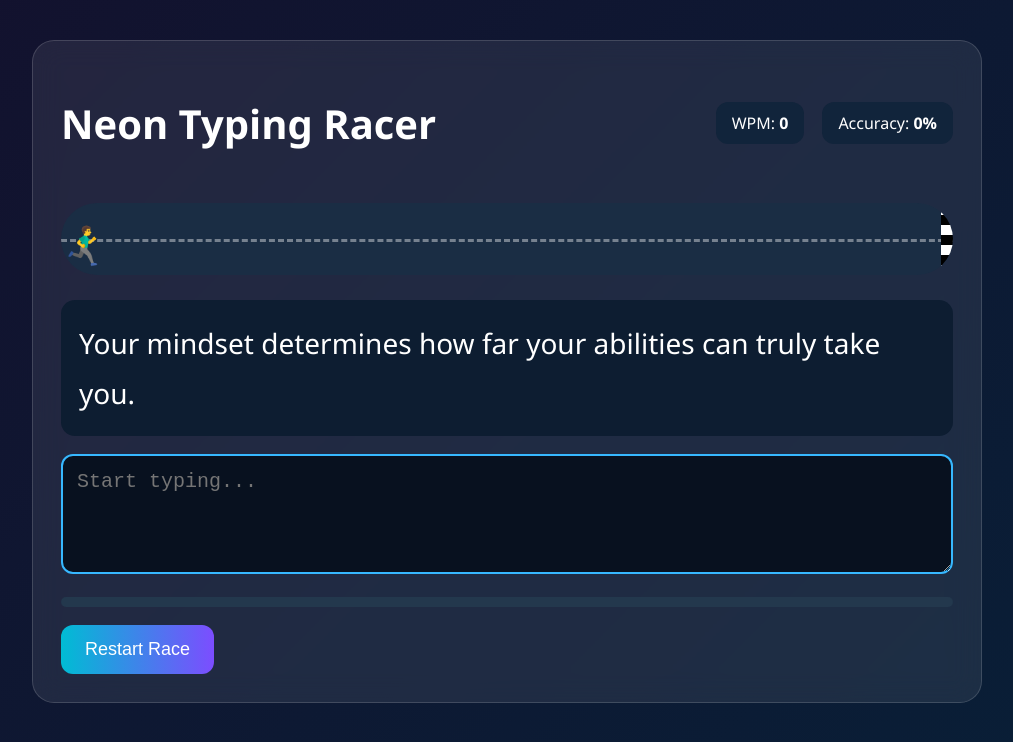
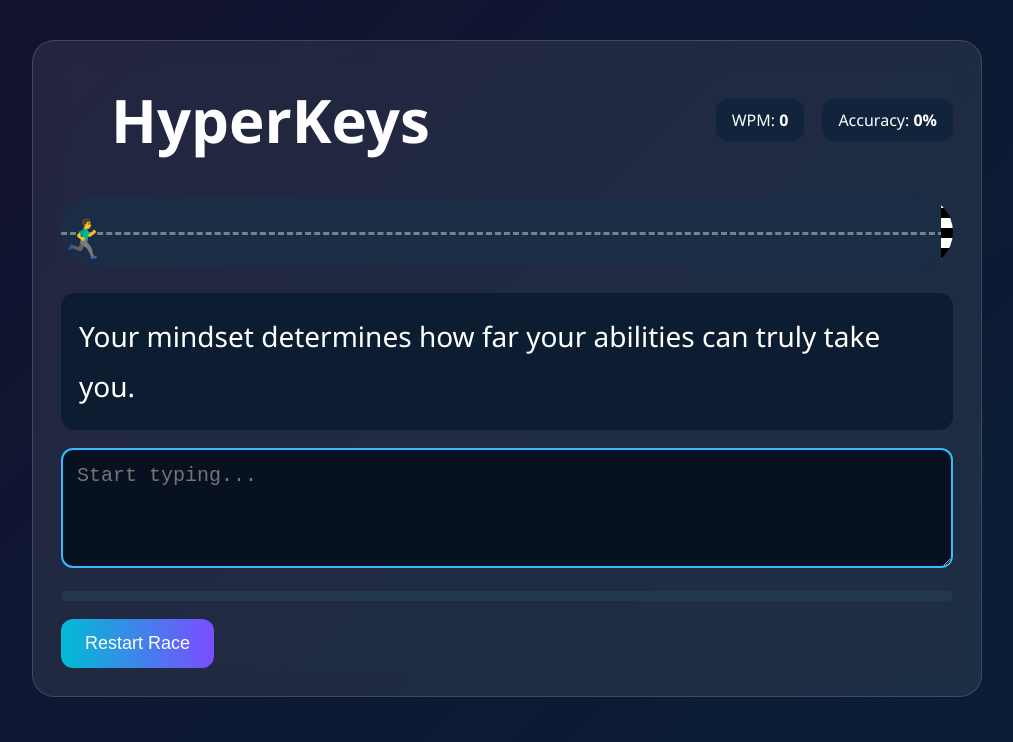
Before and after one commit to Abhimanyu-Kushwaha-Dev/HyperKeys, a plain HTML site: page index.html in a window 1280 px wide. Shown: the whole page, without its empty margins (133-1146 px from the left). Drawn offline with Linux system fonts and the light colour scheme.

Commit message:
Slight  Modification

```diff
--- a/index.html
+++ b/index.html
@@ -3,14 +3,14 @@
   <head>
     <meta charset="UTF-8" />
     <meta name="viewport" content="width=device-width,initial-scale=1.0" />
-    <title>Neon Typing Racer</title>
+    <title>HyperKeys</title>
     <link rel="stylesheet" href="style.css" />
   </head>
   <body>
     <div class="bg"></div>
     <div class="app">
       <header>
-        <h1>Neon Typing Racer</h1>
+        <h1>HyperKeys</h1>
         <div class="stats">
           <div><span>WPM: </span><b id="w">0</b></div>
           <div><span>Accuracy: </span><b id="a">0%</b></div>
--- a/style.css
+++ b/style.css
@@ -40,8 +40,11 @@ header {
   align-items:center;
 }
 h1 {
-  font-size:40px;
-  font-weight:bold; /* Or use 700 */
+  font-size:60px;
+  font-weight:bold;
+  margin-left: 50px;
+  margin-bottom: 10px;
+  margin-top: 10px;
 }
 .stats {
   display:flex;
```
